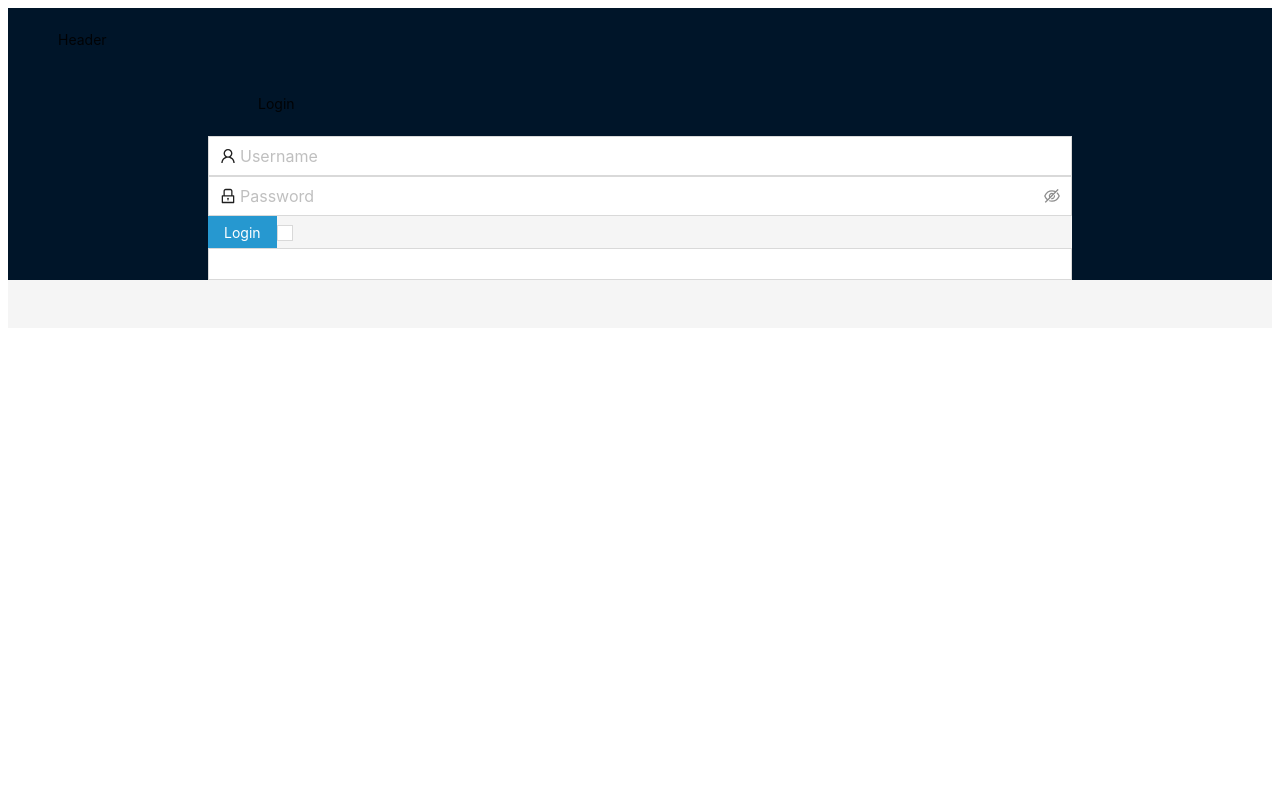
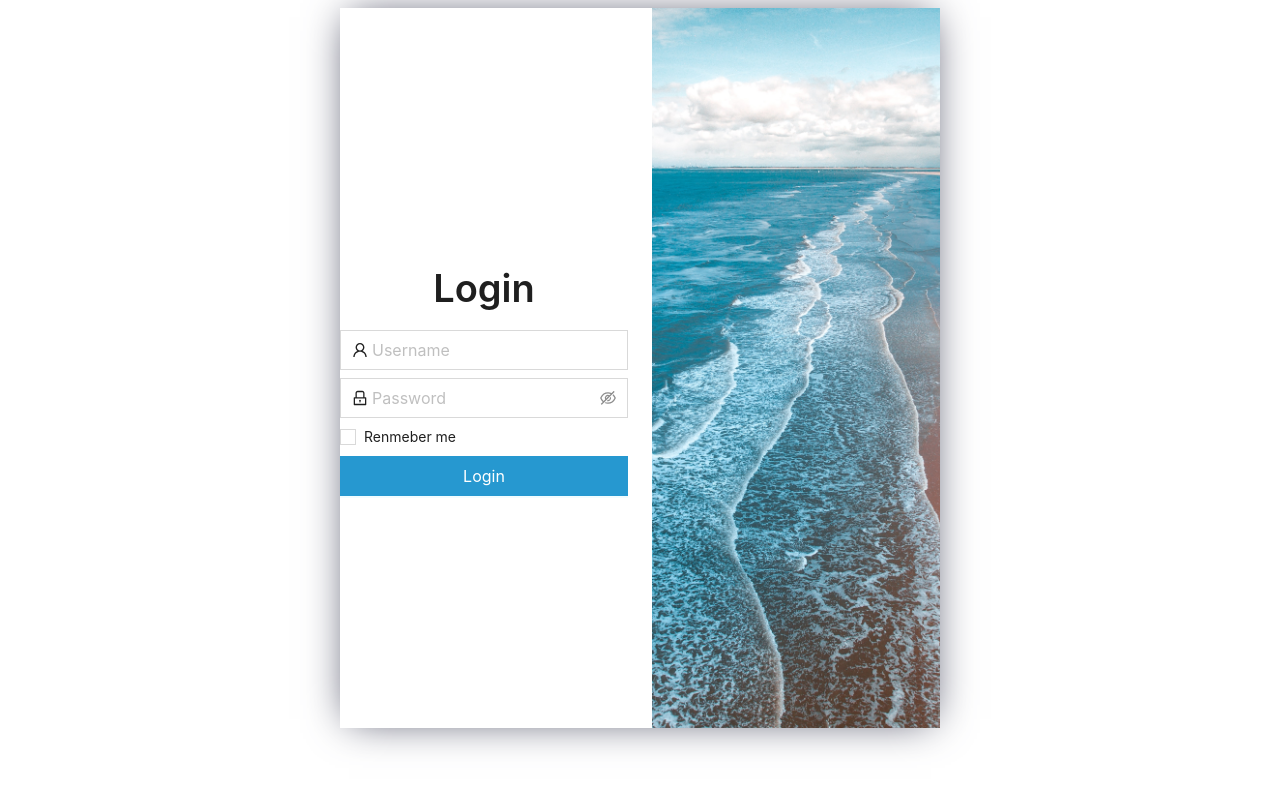
Before and after one commit to Gamber-github/social-media-app, a React (Vite) app: page /login in a window 1280 px wide. Shown: the top 788 px of the page. Built offline with nearby package versions, Linux system fonts and the light colour scheme.

Commit message:
Login Page design

```diff
--- /dev/null
+++ b/src/components/LoginComponent/LoginForm.tsx
@@ -0,0 +1,34 @@
+import Checkbox from "antd/es/checkbox/Checkbox"
+import Space from "antd/es/space"
+import styled from "styled-components"
+
+import { Button } from "../ui/Button/Button"
+import { LoginInput } from "../ui/Input/LoginInput"
+import { PasswordInput } from "../ui/Input/PasswordInput"
+import { Title } from "../ui/Typography/Title"
+
+export const LoginForm = () => {
+  return (
+    <FormContainer>
+      <Title level={1}>Login</Title>
+      <Space direction="vertical">
+        <LoginInput size="large" />
+        <PasswordInput placeholder="Password" size="large" />
+
+        <Checkbox>Renmeber me</Checkbox>
+        <Button size="large" style={{ width: "100%" }}>
+          Login
+        </Button>
+      </Space>
+    </FormContainer>
+  )
+}
+
+const FormContainer = styled.div`
+  display: flex;
+  justify-items: center;
+  flex-direction: column;
+  align-items: center;
+  justify-content: center;
+  height: 100%;
+`
--- /dev/null
+++ b/src/components/LoginComponent/LoginPicture.tsx
@@ -0,0 +1,14 @@
+import styled from "styled-components"
+
+import background from "./login_background.jpg"
+
+export const LoginPicture = () => {
+  return <BackgroundContainer></BackgroundContainer>
+}
+
+const BackgroundContainer = styled.div`
+  width: 100%;
+  height: 100%;
+  background-image: url(${background});
+  background-size: cover;
+`
--- /dev/null
+++ b/src/components/ui/TwoColumns/TwoColumns.tsx
@@ -0,0 +1,31 @@
+import React from "react"
+
+import styled, { css } from "styled-components"
+
+import { tablet } from "../../../styles/breakpoints"
+
+type TwoColumnsProps = {
+  left: React.ReactNode
+  right: React.ReactNode
+}
+
+export const TwoColumns: React.FC<TwoColumnsProps> = ({ left, right }) => (
+  <Wrapper>
+    <Column>{left}</Column>
+    <Column>{right}</Column>
+  </Wrapper>
+)
+
+const desktopStyles = css`
+  grid-template-columns: 1fr;
+  grid-template-rows: 2;
+`
+const Wrapper = styled.div`
+  display: grid;
+  grid-template-columns: 1fr 1fr;
+  grid-column-gap: 24px;
+  height: 100%;
+  ${tablet(desktopStyles)};
+`
+
+const Column = styled.div``
--- /dev/null
+++ b/src/components/ui/Typography/Title.tsx
@@ -0,0 +1,8 @@
+import React from "react"
+
+import { Typography } from "antd"
+import { TitleProps } from "antd/es/typography/Title"
+
+const { Title: AntTitle } = Typography
+
+export const Title: React.FC<TitleProps> = ({ children, ...props }) => <AntTitle {...props}>{children}</AntTitle>
--- a/src/pages/Login.tsx
+++ b/src/pages/Login.tsx
@@ -1,39 +1,22 @@
-import { Layout } from "antd"
-import Checkbox from "antd/es/checkbox/Checkbox"
+import styled from "styled-components"
 
-import { Button } from "../components/ui/Button/Button"
-import { Input } from "../components/ui/Input/Input"
-import { LoginInput } from "../components/ui/Input/LoginInput"
-import { PasswordInput } from "../components/ui/Input/PasswordInput"
-import { Header } from "../components/ui/Typography/Header"
-// import { TextArea } from "../components/ui/Input/TextArea"
+import { LoginForm } from "../components/LoginComponent/LoginForm"
+import { LoginPicture } from "../components/LoginComponent/LoginPicture"
+import { TwoColumns } from "../components/ui/TwoColumns/TwoColumns"
 
-const { Header, Footer, Sider, Content } = Layout
-
-function Login() {
+export const Login = () => {
   return (
-    <Layout>
-      <Header>Header</Header>
-      <Layout>
-        <Sider />
-        <Content>
-          <Header level={3}>Login</Header>
-          <LoginInput size="large" />
-          <PasswordInput placeholder="Password" size="large" />
-          <Button>Login</Button>
-          <Checkbox></Checkbox>
-          {/* <TextArea
-            maxLength={200}
-            style={{ height: 200, marginBottom: 24 }}
-            placeholder="Maximum size is 200 characters"
-          /> */}
-          <Input />
-        </Content>
-        <Sider />
-      </Layout>
-      <Footer />
-    </Layout>
+    <LoginContainer>
+      <TwoColumns left={<LoginForm />} right={<LoginPicture />}></TwoColumns>
+    </LoginContainer>
   )
 }
 
-export default Login
+const LoginContainer = styled.div`
+  width: 600px;
+  height: 90vh;
+  margin: auto auto;
+  -webkit-box-shadow: 0px 0px 40px -9px rgba(66, 68, 90, 1);
+  -moz-box-shadow: 0px 0px 40px -9px rgba(66, 68, 90, 1);
+  box-shadow: 0px 0px 40px -9px rgba(66, 68, 90, 1);
+`
--- a/src/routes/router.tsx
+++ b/src/routes/router.tsx
@@ -1,7 +1,7 @@
 import { Navigate, RouteObject, createBrowserRouter, generatePath } from "react-router-dom"
 
 import { Public } from "./PublicRoute"
-import Login from "../pages/Login"
+import { Login } from "../pages/Login"
 
 export const APP_ROUTES = {
   main: "/",
--- /dev/null
+++ b/src/styles/breakpoints.tsx
@@ -0,0 +1,23 @@
+import { CSSObject, FlattenSimpleInterpolation, css } from "styled-components"
+
+import { theme } from "./theme"
+
+type Styles = FlattenSimpleInterpolation | CSSObject
+
+export const desktopSmall = (styles: Styles) => css`
+  @media screen and (max-width: ${theme.breakpoints.small + "px"}) {
+    ${styles};
+  }
+`
+
+export const tablet = (styles: Styles) => css`
+  @media screen and (max-width: ${theme.breakpoints.tablet + "px"}) {
+    ${styles};
+  }
+`
+
+export const mobile = (styles: Styles) => css`
+  @media screen and (max-width: ${theme.breakpoints.mobile + "px"}) {
+    ${styles};
+  }
+`
```
Also changed, not shown: src/components/ui/Input/TextArea.tsx (+9 -9 lines), src/components/ui/Typography/Header.tsx (deleted, +0 -8 lines), src/components/LoginComponent/login_background.jpg (added).
